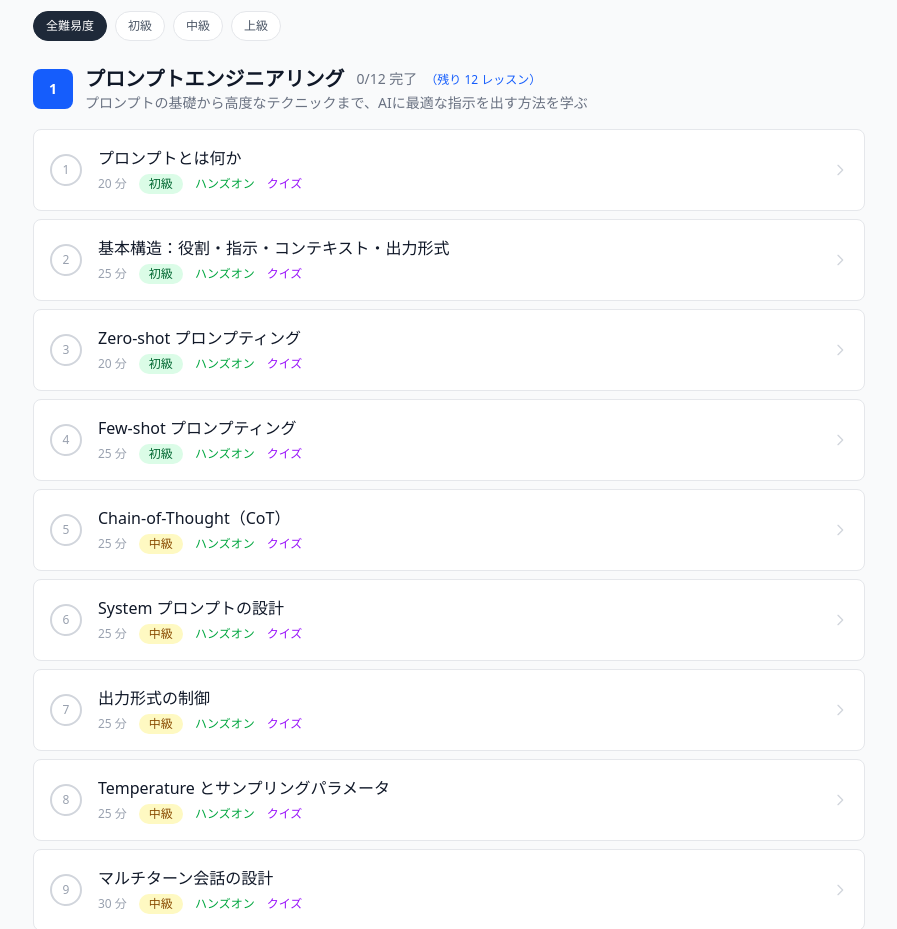
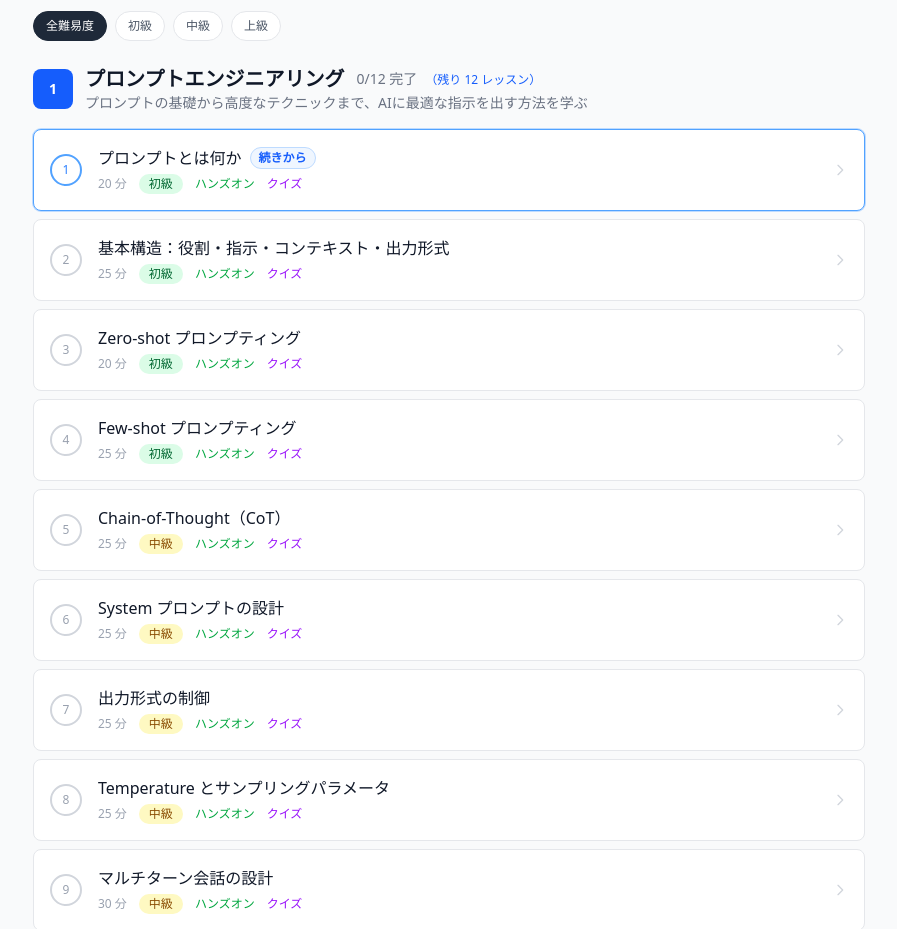
Before and after one commit to yts-takahashi/ai-learning, a Next.js app: page /lessons in a window 1280 px wide. Shown: the part 1180-2109 px from the top of the page, without its empty margins (191-1088 px from the left). Built offline with nearby package versions, Linux system fonts and the light colour scheme; no server answers.

Commit message:
improve(ux): レッスン一覧の次に学ぶべきレッスンに「続きから」バッジを表示
最初の未完了レッスンをブルーのリングとバッジでハイライトし、
ユーザーが学習の続きをすぐに見つけられるようにした。

```diff
--- a/src/app/lessons/page.tsx
+++ b/src/app/lessons/page.tsx
@@ -102,7 +102,7 @@ export default async function LessonsPage({ searchParams }: LessonsPageProps) {
               ) : (
                 <div className="space-y-2">
                   {chapter.lessons.map((lesson) => (
-                    <LessonCard key={lesson.slug} lesson={lesson} />
+                    <LessonCard key={lesson.slug} lesson={lesson} allSlugsInOrder={allLessons.map((l) => l.slug)} />
                   ))}
                 </div>
               )}
--- a/src/components/features/LessonCard.tsx
+++ b/src/components/features/LessonCard.tsx
@@ -7,22 +7,32 @@ import { useProgress } from '@/hooks/useProgress';
 
 interface LessonCardProps {
   lesson: Lesson;
+  allSlugsInOrder?: string[];
 }
 
-export default function LessonCard({ lesson }: LessonCardProps) {
-  const { isCompleted } = useProgress();
+export default function LessonCard({ lesson, allSlugsInOrder }: LessonCardProps) {
+  const { completedSlugs, isCompleted } = useProgress();
   const completed = isCompleted(lesson.slug);
+
+  const isNext =
+    !completed &&
+    !!allSlugsInOrder &&
+    allSlugsInOrder.findIndex((s) => !completedSlugs.has(s)) === allSlugsInOrder.indexOf(lesson.slug);
 
   return (
     <Link
       href={`/lessons/${lesson.slug}`}
-      className="flex items-center gap-4 p-4 rounded-lg border border-gray-200 bg-white hover:border-blue-300 hover:shadow-sm transition-all group"
+      className={`flex items-center gap-4 p-4 rounded-lg border bg-white hover:border-blue-300 hover:shadow-sm transition-all group ${
+        isNext ? 'border-blue-400 ring-1 ring-blue-200' : 'border-gray-200'
+      }`}
     >
       <div
         className={`w-8 h-8 rounded-full flex items-center justify-center flex-shrink-0 border-2 transition-colors ${
           completed
             ? 'bg-green-500 border-green-500 text-white'
-            : 'border-gray-300 group-hover:border-blue-400'
+            : isNext
+              ? 'border-blue-400 text-blue-500'
+              : 'border-gray-300 group-hover:border-blue-400'
         }`}
       >
         {completed ? (
@@ -30,7 +40,7 @@ export default function LessonCard({ lesson }: LessonCardProps) {
             <path strokeLinecap="round" strokeLinejoin="round" strokeWidth={2} d="M5 13l4 4L19 7" />
           </svg>
         ) : (
-          <span className="text-xs text-gray-400 group-hover:text-blue-400">
+          <span className={`text-xs ${isNext ? 'text-blue-500' : 'text-gray-400 group-hover:text-blue-400'}`}>
             {lesson.lessonNumber}
           </span>
         )}
@@ -45,6 +55,11 @@ export default function LessonCard({ lesson }: LessonCardProps) {
           >
             {lesson.title}
           </h3>
+          {isNext && (
+            <span className="flex-shrink-0 text-xs font-semibold text-blue-600 bg-blue-50 px-2 py-0.5 rounded-full border border-blue-200">
+              続きから
+            </span>
+          )}
         </div>
         <div className="flex items-center gap-3 text-xs text-gray-400">
           <span>{lesson.duration} 分</span>
```
